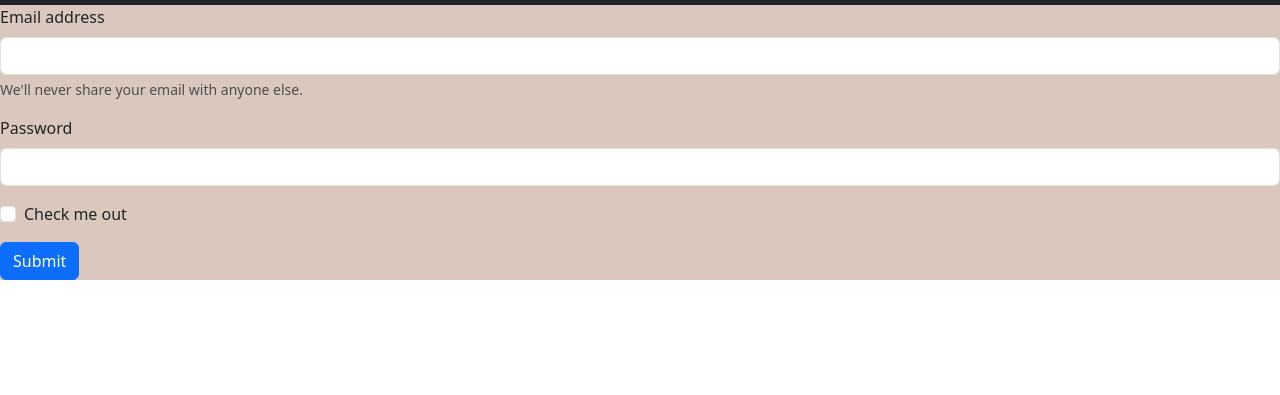
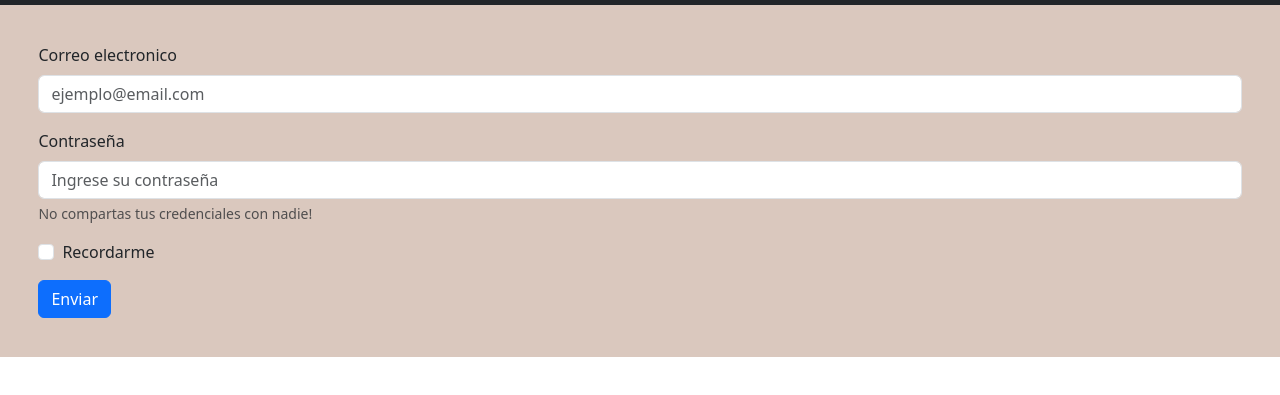
Before and after one commit to Toomyhz/Primer-proyecto, a plain HTML site: page assets/html/inicio-sesion.html in a window 1280 px wide. Shown: the part 51-446 px from the top of the page. Drawn offline with nearby package versions, Linux system fonts and the light colour scheme.

Commit message:
Se editaron elementos de inicio.html como su respectivo css

```diff
--- a/assets/html/inicio-sesion.html
+++ b/assets/html/inicio-sesion.html
@@ -37,20 +37,20 @@
 
       <main>
         <form>
+            <article class="mb-3">
+              <label for="exampleInputEmail1" class="form-label">Correo electronico</label>
+              <input type="email" class="form-control" id="exampleInputEmail1" aria-describedby="emailHelp" placeholder="ejemplo@email.com">
+            </article>
             <div class="mb-3">
-              <label for="exampleInputEmail1" class="form-label">Email address</label>
-              <input type="email" class="form-control" id="exampleInputEmail1" aria-describedby="emailHelp">
-              <div id="emailHelp" class="form-text">We'll never share your email with anyone else.</div>
-            </div>
-            <div class="mb-3">
-              <label for="exampleInputPassword1" class="form-label">Password</label>
-              <input type="password" class="form-control" id="exampleInputPassword1">
+                <label for="exampleInputPassword1" class="form-label">Contraseña</label>
+                <input type="password" class="form-control" id="exampleInputPassword1" placeholder="Ingrese su contraseña">
+                <div id="emailHelp" class="form-text">No compartas tus credenciales con nadie!</div>
             </div>
             <div class="mb-3 form-check">
               <input type="checkbox" class="form-check-input" id="exampleCheck1">
-              <label class="form-check-label" for="exampleCheck1">Check me out</label>
+              <label class="form-check-label" for="exampleCheck1">Recordarme</label>
             </div>
-            <button type="submit" class="btn btn-primary">Submit</button>
+            <button type="submit" class="btn btn-primary">Enviar</button>
           </form>
       </main>
       <script src="https://cdn.jsdelivr.net/npm/bootstrap@5.3.0-alpha2/dist/js/bootstrap.bundle.min.js"
--- a/assets/style/inicio-sesion.css
+++ b/assets/style/inicio-sesion.css
@@ -1,3 +1,7 @@
 main{
     background-color: #dac8be;
 }
+
+form{
+    padding: 3%;
+}
```
